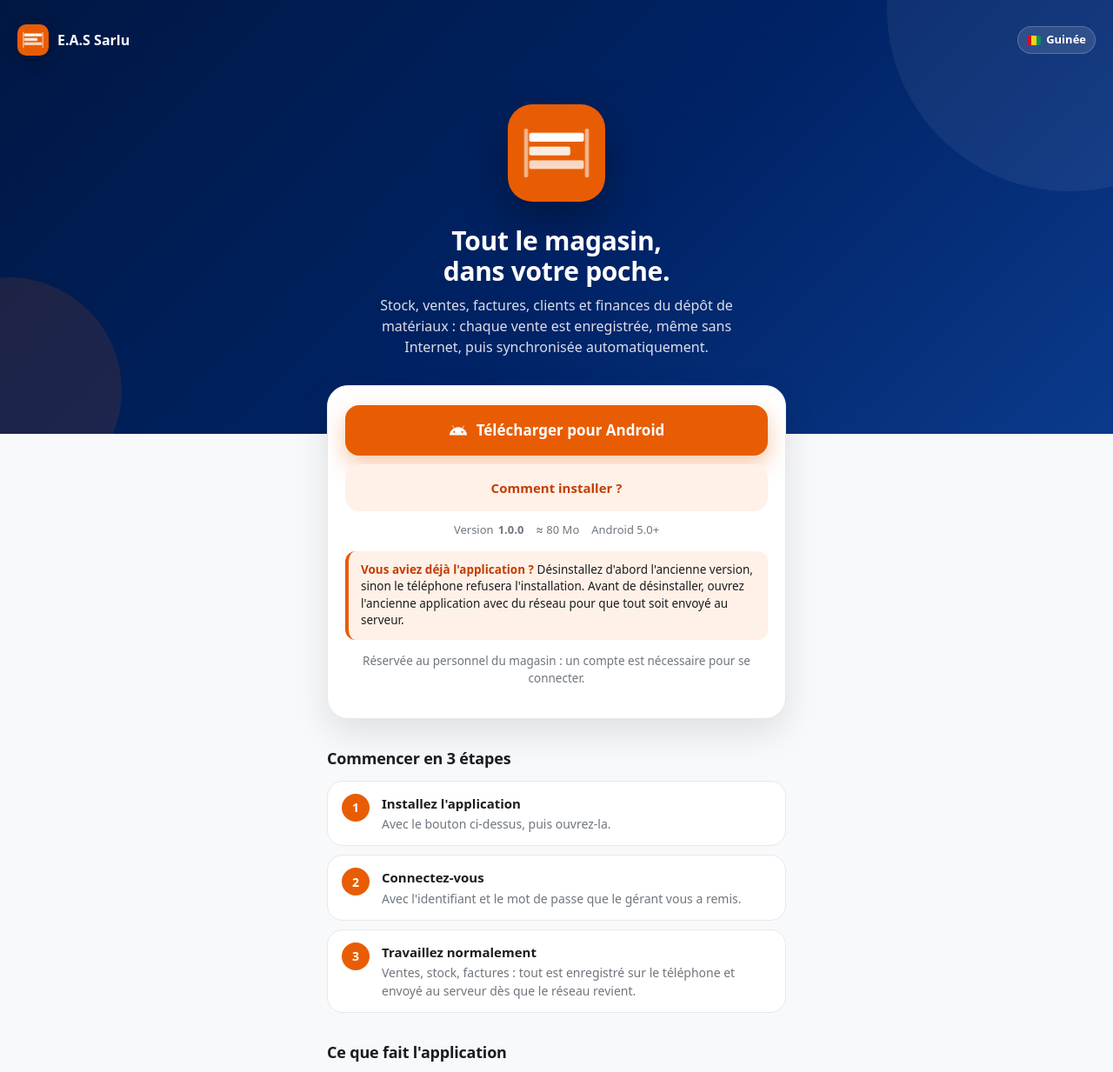
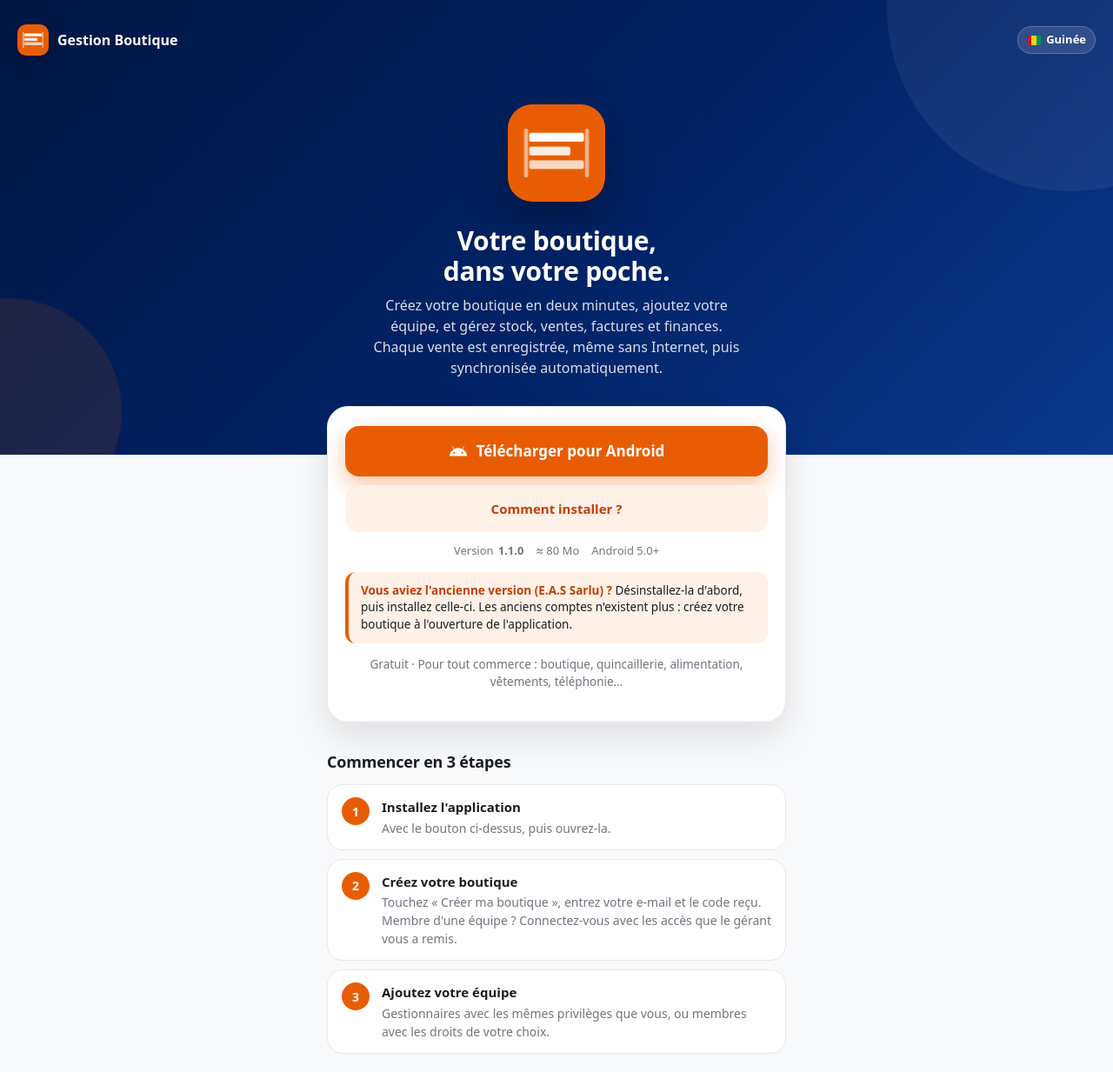
Before and after one commit to Abdoul273/eas-sarlu-site, a plain HTML site: page index.html in a window 1280 px wide. Shown: the top 1233 px of the page at 87% size. Drawn offline with Linux system fonts and the light colour scheme.

Commit message:
Page : l'application devient Gestion Boutique (version 1.1.0, création de boutique, équipe)
Co-Authored-By: Claude Opus 5.5 <noreply@anthropic.com>

```diff
--- a/index.html
+++ b/index.html
@@ -3,13 +3,13 @@
 <head>
 <meta charset="utf-8">
 <meta name="viewport" content="width=device-width, initial-scale=1">
-<title>E.A.S Sarlu — Télécharger</title>
-<meta name="description" content="E.A.S Sarlu : l'application de gestion du magasin de matériaux de construction. Stock, ventes, factures, clients et finances, même sans Internet.">
+<title>Gestion Boutique — Télécharger</title>
+<meta name="description" content="Gestion Boutique : créez votre boutique et gérez stock, ventes, factures, clients et équipe depuis votre téléphone, même sans Internet.">
 <meta name="theme-color" content="#002366">
 <link rel="icon" href="favicon.png">
 <link rel="apple-touch-icon" href="icon-192.png">
-<meta property="og:title" content="E.A.S Sarlu — Télécharger l'application">
-<meta property="og:description" content="Stock, ventes, factures et finances du magasin, dans votre poche, même hors ligne.">
+<meta property="og:title" content="Gestion Boutique — Télécharger l'application">
+<meta property="og:description" content="Votre boutique dans votre poche : stock, ventes, factures et équipe, même hors ligne.">
 <meta property="og:image" content="icon-512.png">
 <style>
   :root{
@@ -74,13 +74,13 @@
 <header class="hero">
   <div class="brand">
     <img src="icon-192.png" alt="">
-    E.A.S Sarlu
+    Gestion Boutique
     <span class="flag"><i></i>Guinée</span>
   </div>
   <div class="hero-body">
-    <img src="icon-512.png" alt="Icône E.A.S Sarlu">
-    <h1>Tout le magasin,<br>dans votre poche.</h1>
-    <p class="lead">Stock, ventes, factures, clients et finances du dépôt de matériaux : chaque vente est enregistrée, même sans Internet, puis synchronisée automatiquement.</p>
+    <img src="icon-512.png" alt="Icône Gestion Boutique">
+    <h1>Votre boutique,<br>dans votre poche.</h1>
+    <p class="lead">Créez votre boutique en deux minutes, ajoutez votre équipe, et gérez stock, ventes, factures et finances. Chaque vente est enregistrée, même sans Internet, puis synchronisée automatiquement.</p>
   </div>
 </header>
 
@@ -92,19 +92,19 @@
     </a>
     <a class="btn btn-ghost" href="#installer">Comment installer ?</a>
     <div class="meta">
-      <span>Version <b>1.0.0</b></span>
+      <span>Version <b>1.1.0</b></span>
       <span>≈ 80 Mo</span>
       <span>Android 5.0+</span>
     </div>
-    <p class="notice"><b>Vous aviez déjà l'application ?</b> Désinstallez d'abord l'ancienne version, sinon le téléphone refusera l'installation. Avant de désinstaller, ouvrez l'ancienne application avec du réseau pour que tout soit envoyé au serveur.</p>
-    <p class="ios">Réservée au personnel du magasin : un compte est nécessaire pour se connecter.</p>
+    <p class="notice"><b>Vous aviez l'ancienne version (E.A.S Sarlu) ?</b> Désinstallez-la d'abord, puis installez celle-ci. Les anciens comptes n'existent plus : créez votre boutique à l'ouverture de l'application.</p>
+    <p class="ios">Gratuit · Pour tout commerce : boutique, quincaillerie, alimentation, vêtements, téléphonie…</p>
   </div>
 
   <h2>Commencer en 3 étapes</h2>
   <div class="steps">
     <div class="step"><div class="n">1</div><div><b>Installez l'application</b><p>Avec le bouton ci-dessus, puis ouvrez-la.</p></div></div>
-    <div class="step"><div class="n">2</div><div><b>Connectez-vous</b><p>Avec l'identifiant et le mot de passe que le gérant vous a remis.</p></div></div>
-    <div class="step"><div class="n">3</div><div><b>Travaillez normalement</b><p>Ventes, stock, factures : tout est enregistré sur le téléphone et envoyé au serveur dès que le réseau revient.</p></div></div>
+    <div class="step"><div class="n">2</div><div><b>Créez votre boutique</b><p>Touchez « Créer ma boutique », entrez votre e-mail et le code reçu. Membre d'une équipe ? Connectez-vous avec les accès que le gérant vous a remis.</p></div></div>
+    <div class="step"><div class="n">3</div><div><b>Ajoutez votre équipe</b><p>Gestionnaires avec les mêmes privilèges que vous, ou membres avec les droits de votre choix.</p></div></div>
   </div>
 
   <h2>Ce que fait l'application</h2>
@@ -115,6 +115,8 @@
     <div class="feat"><span class="ic"><svg viewBox="0 0 24 24" fill="currentColor"><path d="M16 11c1.66 0 2.99-1.34 2.99-3S17.66 5 16 5s-3 1.34-3 3 1.34 3 3 3zm-8 0c1.66 0 2.99-1.34 2.99-3S9.66 5 8 5 5 6.34 5 8s1.34 3 3 3zm0 2c-2.33 0-7 1.17-7 3.5V19h14v-2.5c0-2.33-4.67-3.5-7-3.5zm8 0c-.29 0-.62.02-.97.05 1.16.84 1.97 1.97 1.97 3.45V19h6v-2.5c0-2.33-4.67-3.5-7-3.5z"/></svg></span><div><b>Clients &amp; fournisseurs</b><p>Coordonnées, historique et sommes restant à payer.</p></div></div>
     <div class="feat"><span class="ic"><svg viewBox="0 0 24 24" fill="currentColor"><path d="M19 3H5c-1.1 0-2 .9-2 2v14c0 1.1.9 2 2 2h14c1.1 0 2-.9 2-2V5c0-1.1-.9-2-2-2zM9 17H7v-7h2v7zm4 0h-2V7h2v10zm4 0h-2v-4h2v4z"/></svg></span><div><b>Rapports &amp; finances</b><p>Chiffre d'affaires, marges et dépenses, jour par jour.</p></div></div>
     <div class="feat"><span class="ic"><svg viewBox="0 0 24 24" fill="currentColor"><path d="M12 14c1.66 0 2.99-1.34 2.99-3L15 5c0-1.66-1.34-3-3-3S9 3.34 9 5v6c0 1.66 1.34 3 3 3zm5.3-3c0 3-2.54 5.1-5.3 5.1S6.7 14 6.7 11H5c0 3.41 2.72 6.23 6 6.72V21h2v-3.28c3.28-.48 6-3.3 6-6.72h-1.7z"/></svg></span><div><b>Assistant vocal IA</b><p>Posez une question ou dictez une opération à voix haute.</p></div></div>
+    <div class="feat"><span class="ic"><svg viewBox="0 0 24 24" fill="currentColor"><path d="M12 12c2.21 0 4-1.79 4-4s-1.79-4-4-4-4 1.79-4 4 1.79 4 4 4zm0 2c-2.67 0-8 1.34-8 4v2h16v-2c0-2.66-5.33-4-8-4z"/></svg></span><div><b>Votre équipe, vos règles</b><p>Chaque membre ne fait que ce que vous autorisez : vendre, voir les marges, gérer le stock…</p></div></div>
+    <div class="feat"><span class="ic"><svg viewBox="0 0 24 24" fill="currentColor"><path d="M12 3a9 9 0 1 0 0 18 1.5 1.5 0 0 0 1.1-2.52 1.5 1.5 0 0 1 1.13-2.48H16a5 5 0 0 0 5-5c0-4.42-4.03-8-9-8zM6.5 12a1.5 1.5 0 1 1 0-3 1.5 1.5 0 0 1 0 3zm3-4a1.5 1.5 0 1 1 0-3 1.5 1.5 0 0 1 0 3zm5 0a1.5 1.5 0 1 1 0-3 1.5 1.5 0 0 1 0 3zm3 4a1.5 1.5 0 1 1 0-3 1.5 1.5 0 0 1 0 3z"/></svg></span><div><b>Factures à votre image</b><p>Votre logo, votre signature, votre cachet et votre couleur sur chaque facture.</p></div></div>
   </div>
 
   <h2 id="installer">Questions fréquentes</h2>
@@ -128,7 +130,7 @@
   </details>
   <details>
     <summary>« Application non installée » : que faire ?</summary>
-    <p>Une ancienne version est déjà sur le téléphone et elle n'est pas compatible avec la nouvelle. Ouvrez d'abord l'ancienne application avec du réseau et attendez que le badge de synchronisation disparaisse. Désinstallez-la ensuite (appui long sur l'icône puis <b>Désinstaller</b>) et installez la nouvelle version. Reconnectez-vous avec le même compte : vos données reviennent depuis le serveur.</p>
+    <p>Une ancienne version est déjà sur le téléphone et elle n'est pas compatible avec la nouvelle. Désinstallez-la (appui long sur l'icône puis <b>Désinstaller</b>) et installez la nouvelle version.</p>
   </details>
   <details>
     <summary>Et si je n'ai pas de réseau ?</summary>
@@ -136,11 +138,15 @@
   </details>
   <details>
     <summary>Pourquoi l'application n'est pas sur le Play Store ?</summary>
-    <p>Elle est distribuée directement ici, pour le personnel du magasin. Ne l'installez que depuis cette page ou depuis un lien envoyé par le gérant.</p>
+    <p>Elle est distribuée directement ici, gratuitement. Ne l'installez que depuis cette page.</p>
   </details>
   <details>
     <summary>Mes données sont-elles en sécurité ?</summary>
-    <p>Chaque compte a ses propres droits : un vendeur ne voit pas forcément les finances. L'application peut être verrouillée sur le téléphone et les données sont sauvegardées sur le serveur.</p>
+    <p>Chaque boutique est totalement séparée : personne d'une autre boutique ne peut voir vos données. Dans votre équipe, chacun n'a que les droits que vous lui donnez. L'application se verrouille par code ou empreinte, les mots de passe sont chiffrés et vos données sont sauvegardées sur le serveur.</p>
+  </details>
+  <details>
+    <summary>J'ai oublié mon mot de passe</summary>
+    <p>Sur l'écran de connexion, touchez <b>Mot de passe oublié ?</b> : un code vous est envoyé par e-mail pour en choisir un nouveau. Pensez à regarder dans les courriers indésirables.</p>
   </details>
   <details>
     <summary>Je change de téléphone, comment faire ?</summary>
@@ -148,6 +154,6 @@
   </details>
 </main>
 
-<footer>E.A.S Sarlu · Guinée · <a href="mailto:abdoulgoudoussediallo25@gmail.com">Contact</a></footer>
+<footer>Gestion Boutique · Guinée · <a href="mailto:abdoulgoudoussediallo25@gmail.com">Contact</a></footer>
 </body>
 </html>
```
